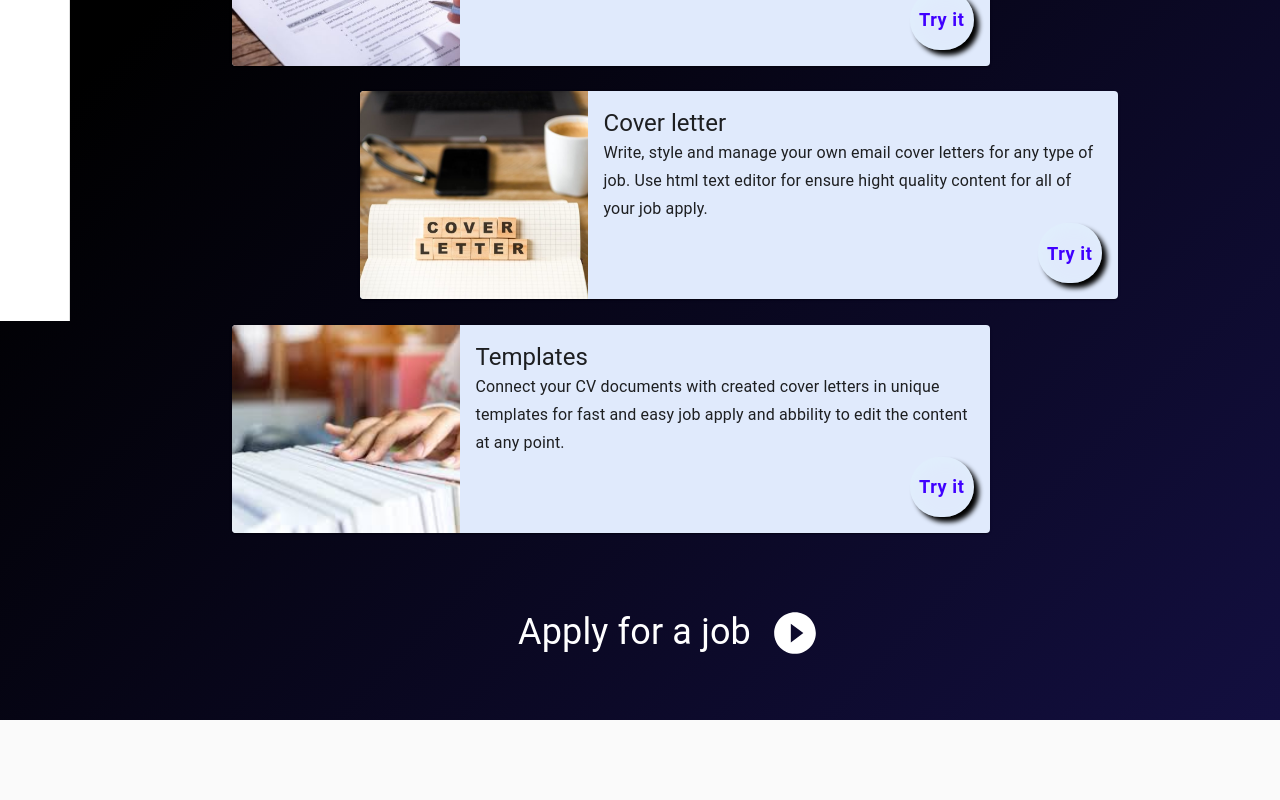
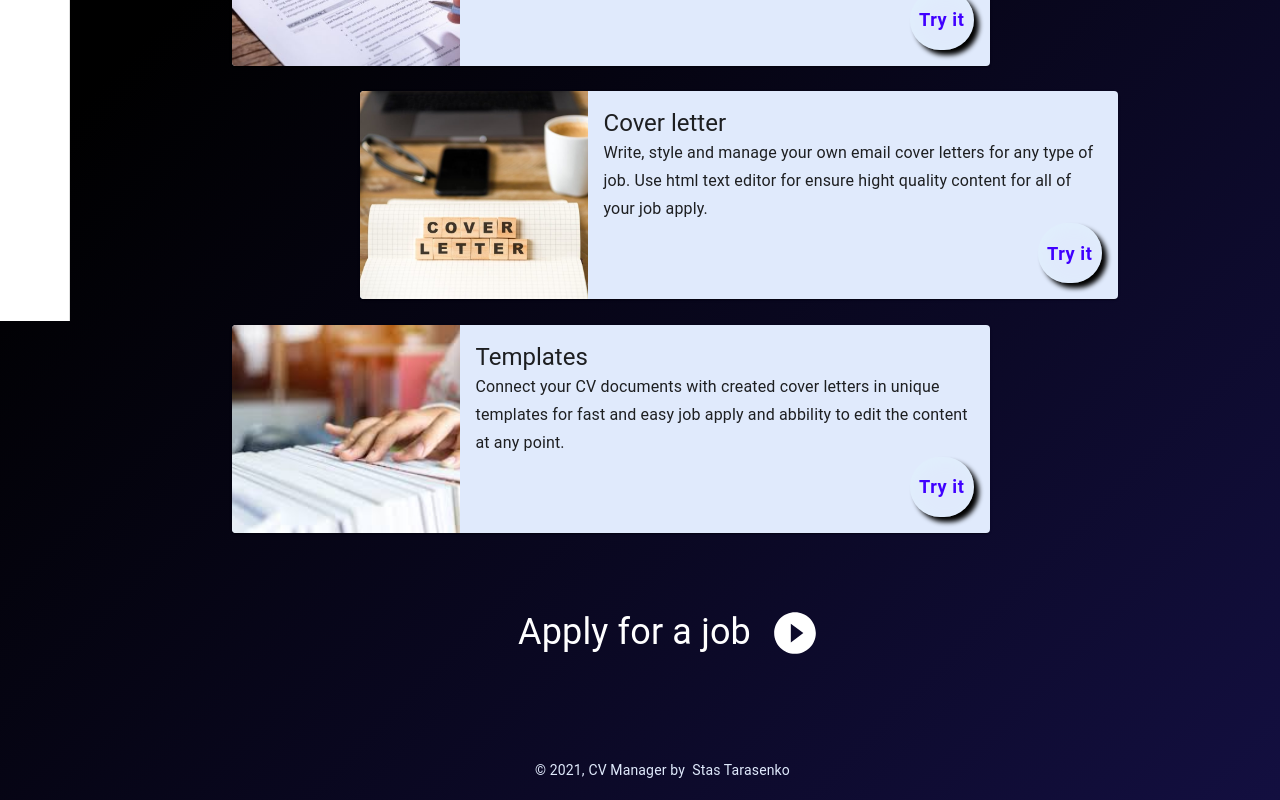
Before and after one commit to STaras1992/cv-manager, a React (Create React App) app: page / in a window 1280 px wide. Shown: the part 479-1279 px from the top of the page. Before the commit the page ends 1199 px from the top, so only its background shows below. Built offline with nearby package versions, Linux system fonts and the light colour scheme; no server answers.

Commit message:
copyright footer add

```diff
--- a/src/components/HomePage/HomePage.js
+++ b/src/components/HomePage/HomePage.js
@@ -13,6 +13,7 @@ import { LIGHT_BLUE, LIGHT, GREEN_SUCCESS, LIME } from '../../consts/colors.js';
 import cvImage from '../../images/cv2.jpeg';
 import coverImage from '../../images/cover1.jpeg';
 import templateImage from '../../images/template1.jpg';
+import Copyright from '../common/Copyright.js';
 
 const useStyles = makeStyles((theme) => ({
   root: {
@@ -116,6 +117,7 @@ const useStyles = makeStyles((theme) => ({
   },
   applyJobContainer: {
     display: 'flex',
+    justifyContent: 'center',
     alignItems: 'center',
     marginBottom: '50px',
     color: LIME,
@@ -140,6 +142,9 @@ const useStyles = makeStyles((theme) => ({
       },
     },
   },
+  copyright: {
+    paddingRight: '25px',
+  },
 }));
 
 const HomePage = ({ classes }) => {
@@ -155,9 +160,7 @@ const HomePage = ({ classes }) => {
     >
       <Container className={myClasses.root} maxWidth='lg'>
         <div className={myClasses.title}>
-          <Typography variant='h1' color='secondary'>
-            CV Manager
-          </Typography>
+          <Typography variant='h1'>CV Manager</Typography>
         </div>
         <div className={myClasses.subTitle}>
           <Typography variant='h4' color='secondary'>
@@ -196,6 +199,9 @@ const HomePage = ({ classes }) => {
             <ApplyIcon />
           </IconButton>
         </div>
+        <div className={myClasses.copyright}>
+          <Copyright />
+        </div>
       </Container>
     </div>
   );
--- a/src/components/Nav/Nav.js
+++ b/src/components/Nav/Nav.js
@@ -95,6 +95,7 @@ const useStyles = makeStyles((theme) => ({
     flexDirection: 'column',
     justifyContent: 'center',
     alignItems: 'center',
+    cursor: 'default',
   },
   userName: {
     margin: 0,
--- /dev/null
+++ b/src/components/common/Copyright.js
@@ -0,0 +1,43 @@
+import React from 'react';
+import MuiLink from '@material-ui/core/Link';
+import Typography from '@material-ui/core/Typography';
+import { makeStyles } from '@material-ui/core/styles';
+import { LIGHT } from '../../consts/colors.js';
+
+const useStyles = makeStyles(() => ({
+  root: {
+    dispaly: 'flex',
+    justifyContent: 'center',
+    alignItems: 'center',
+    color: LIGHT,
+    marginTop: '40px',
+    marginBottom: '20px',
+  },
+  link: {
+    textDecoration: 'none',
+  },
+}));
+
+const Copyright = () => {
+  const classes = useStyles();
+
+  return (
+    <div className={classes.root}>
+      <Typography variant='body2' align='center'>
+        {`© ${new Date().getFullYear()}, CV Manager by `}
+        &nbsp;
+        <MuiLink
+          className={classes.link}
+          color='inherit'
+          href='http://18.193.76.149/'
+          rel='noopener noreferrer'
+          target='_blank'
+        >
+          Stas Tarasenko
+        </MuiLink>
+      </Typography>
+    </div>
+  );
+};
+
+export default Copyright;
```
Also changed, not shown: 2 other files (tests, documents, lock files or other folders).
